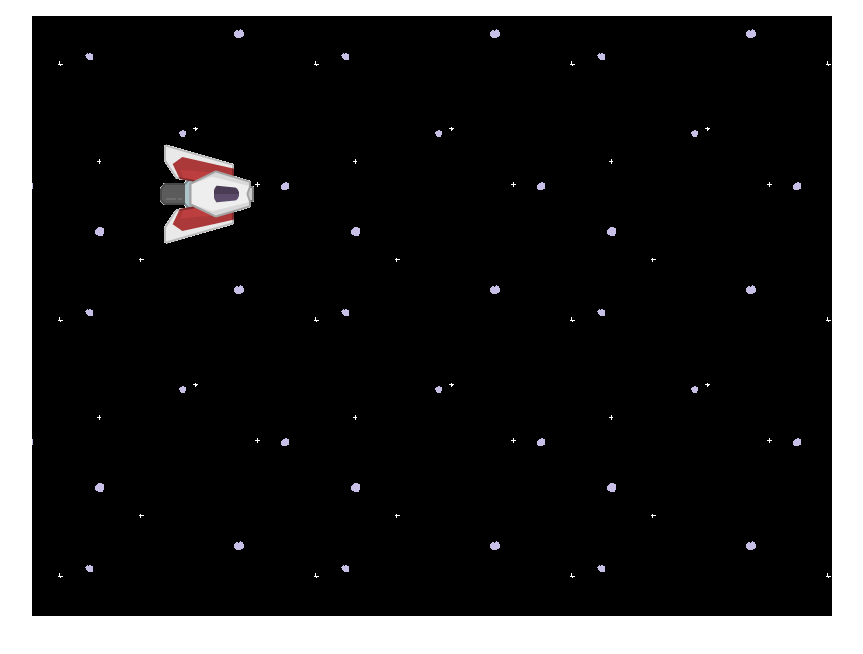
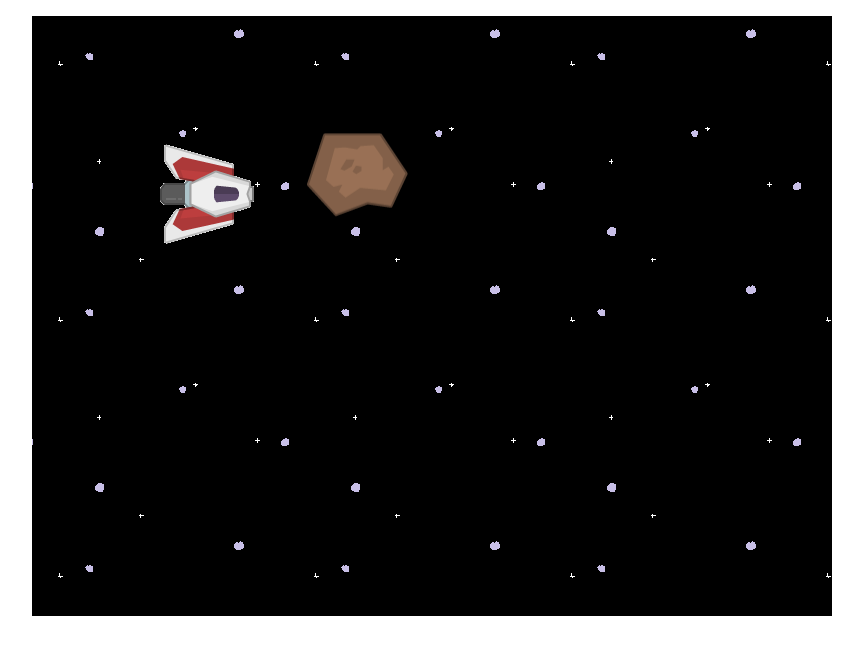
Before and after one commit to gordon2012/rtype, a website built with webpack: page src/index.html in a window 1280 px wide. Shown: the whole page, without its empty margins (208-1071 px from the left). Built offline with nearby package versions, Linux system fonts and the light colour scheme; files whose address does not match are found by name.

Commit message:
Add enemies (Closes #25)

```diff
--- a/src/index.html
+++ b/src/index.html
@@ -11,6 +11,7 @@
         <canvas class="bg" width="800" height="600"></canvas>
         <canvas class="player-pool" width="800" height="600"></canvas>
         <canvas class="player" width="800" height="600"></canvas>
+        <canvas class="enemy" width="800" height="600"></canvas>
 
         <script src="bundle.js"></script>
     </body>
--- a/src/index.js
+++ b/src/index.js
@@ -5,6 +5,7 @@ require('file-loader?name=[name].[ext]!./images/player.png');
 require('file-loader?name=[name].[ext]!./images/stars_big.png');
 require('file-loader?name=[name].[ext]!./images/stars_small.png');
 require('file-loader?name=[name].[ext]!./images/laserGreen10.png');
+require('file-loader?name=[name].[ext]!./images/meteorBrown_big1.png');
 // TODO: Figure out better way of loading images
 
 
@@ -130,6 +131,32 @@ class Player extends Drawable {
     }
 }
 
+class Enemy extends Drawable {
+    constructor(x, y, canvas, image) {
+        super(x, y, canvas, image);
+
+        this.speed = -3;
+    }
+
+    init() {
+        return super.init();
+    }
+
+    move() {
+        const [w, h, cw, ch] = [this.image.width, this.image.height, this.canvas.width, this.canvas.height];
+
+        this.clear();
+        this.x+= this.speed;
+
+        if(this.x < -w) {
+            this.x = cw;
+            this.y = Math.random() * (ch - h);
+
+            this.speed = Math.max(-10, this.speed - 0.5);
+        }
+    }
+}
+
 // Pool object that acts as an array of reusable entities such as bullets
 //
 // TODO: add target, step, and timeout for array expansion/contraction
@@ -225,7 +252,7 @@ class Game {
     run() {
         this.images = new ImageController();
 
-        this.images.fetchImages(['player.png', 'black.png', 'stars_big.png', 'stars_small.png', 'laserGreen10.png'], () => {
+        this.images.fetchImages(['player.png', 'black.png', 'stars_big.png', 'stars_small.png', 'laserGreen10.png', 'meteorBrown_big1.png'], () => {
             if(this.init()) {
                 this.start();
             }
@@ -239,6 +266,8 @@ class Game {
         success = success && this.addEntity(new Background(0, 0, {x: -4, y: 0}, 'canvas.bg', this.images.loadImage('stars_big.png')));
         success = success && this.addEntity(new Background(0, 0, {x: -3, y: 0}, 'canvas.bg', this.images.loadImage('stars_small.png')));
         success = success && this.addEntity(new Player(128, 128, 3, 'canvas.player', this.images.loadImage('player.png')));
+        success = success && this.addEntity(new Enemy(800, 128, 'canvas.enemy', this.images.loadImage('meteorBrown_big1.png')));
+
         return success;
     }
 
--- a/src/style.css
+++ b/src/style.css
@@ -20,3 +20,7 @@ canvas {
 .player {
     z-index: -1;
 }
+
+.enemy {
+    z-index: 0
+}
```
Also changed, not shown: src/images/meteorBrown_big1.png (added).
